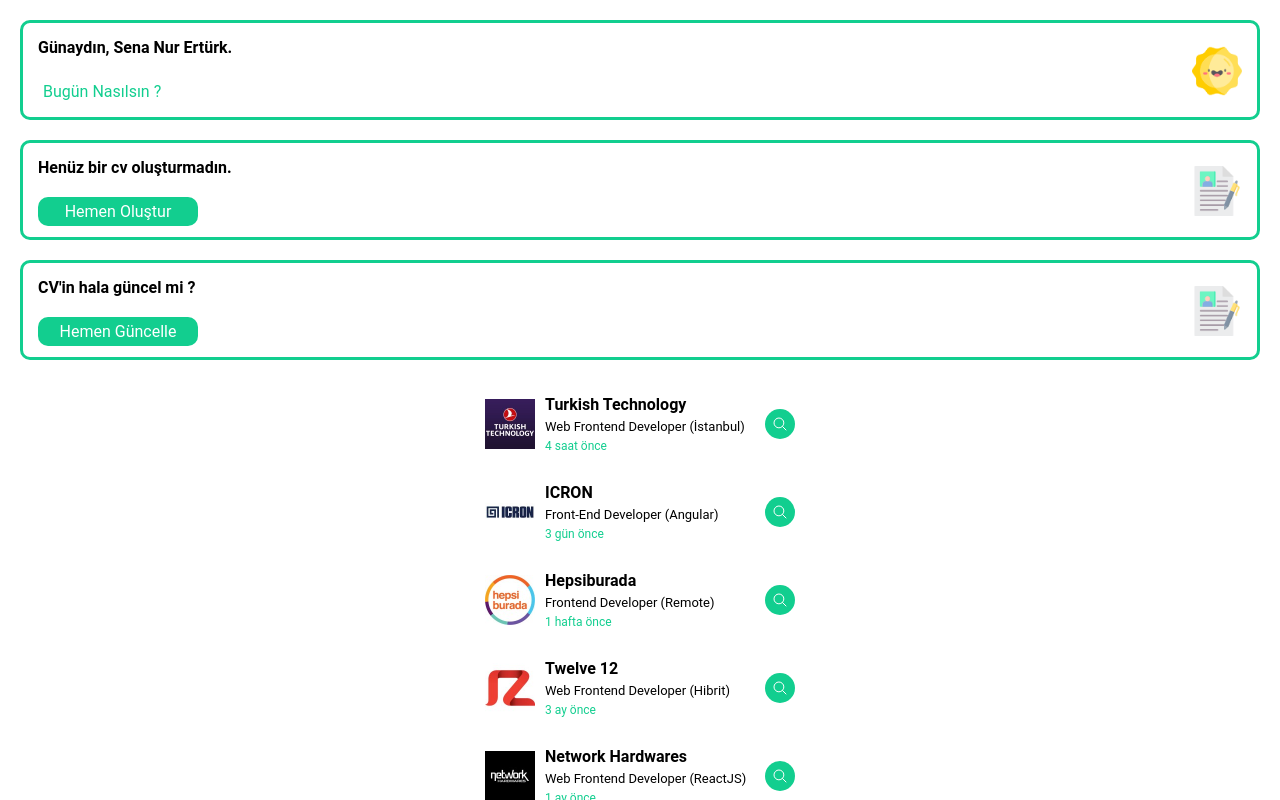
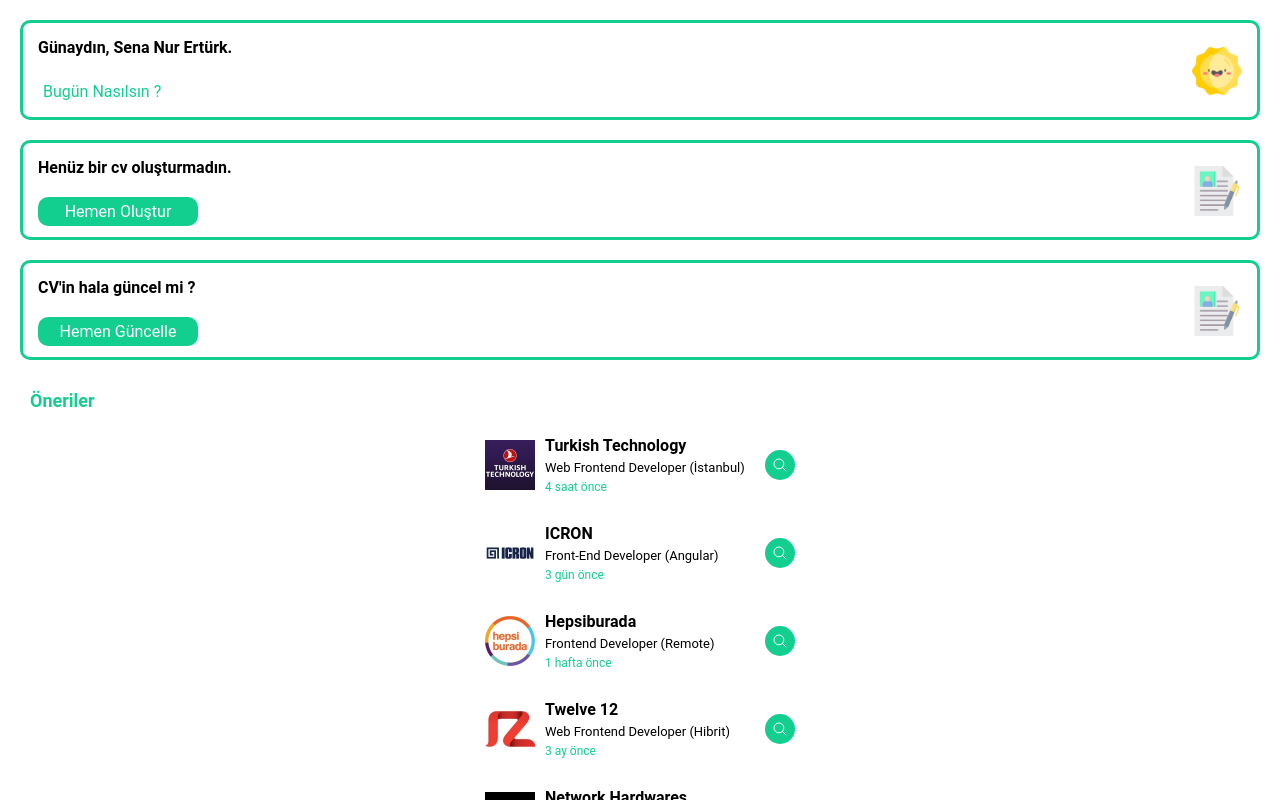
Before and after one commit to softwareandcoffee/cvCreateApp, a React (Create React App) app: page /seekerMainPage in a window 1280 px wide. Built offline with nearby package versions, Linux system fonts and the light colour scheme.

Commit message:
öneri title

```diff
--- a/src/pages/Seeker/SeekerMainPage/_partials/RecommendationJobsCart/recommendationJobsCart.scss
+++ b/src/pages/Seeker/SeekerMainPage/_partials/RecommendationJobsCart/recommendationJobsCart.scss
@@ -1,5 +1,14 @@
 .RecommendationJobsCart {
-  margin: 20px;
+
+  margin: 30px 15px 15px 15px;
+
+  .recommendation-title {
+    color: #12ce8f;
+    font-weight: 600;
+    font-size: 18px;
+    margin-bottom: 10px;
+    margin-left: 15px;
+  }
   .container {
     display: flex;
     flex-direction: column;
--- a/src/pages/Seeker/SeekerMainPage/_partials/RecommendationJobsCart/recommendationJobsCart.tsx
+++ b/src/pages/Seeker/SeekerMainPage/_partials/RecommendationJobsCart/recommendationJobsCart.tsx
@@ -1,6 +1,6 @@
 import { IonContent, IonPage, IonImg, IonIcon } from "@ionic/react";
 import React from "react";
-import { searchOutline } from 'ionicons/icons';
+import { searchOutline } from "ionicons/icons";
 
 import "./recommendationJobsCart.scss";
 
@@ -40,6 +40,7 @@
 
   return (
     <div className="RecommendationJobsCart">
+      <div className="recommendation-title">Öneriler</div>
       <div className="container">
         {recomendation_jobs_list.map((job) => (
           <div className="recomendation-list">
```
